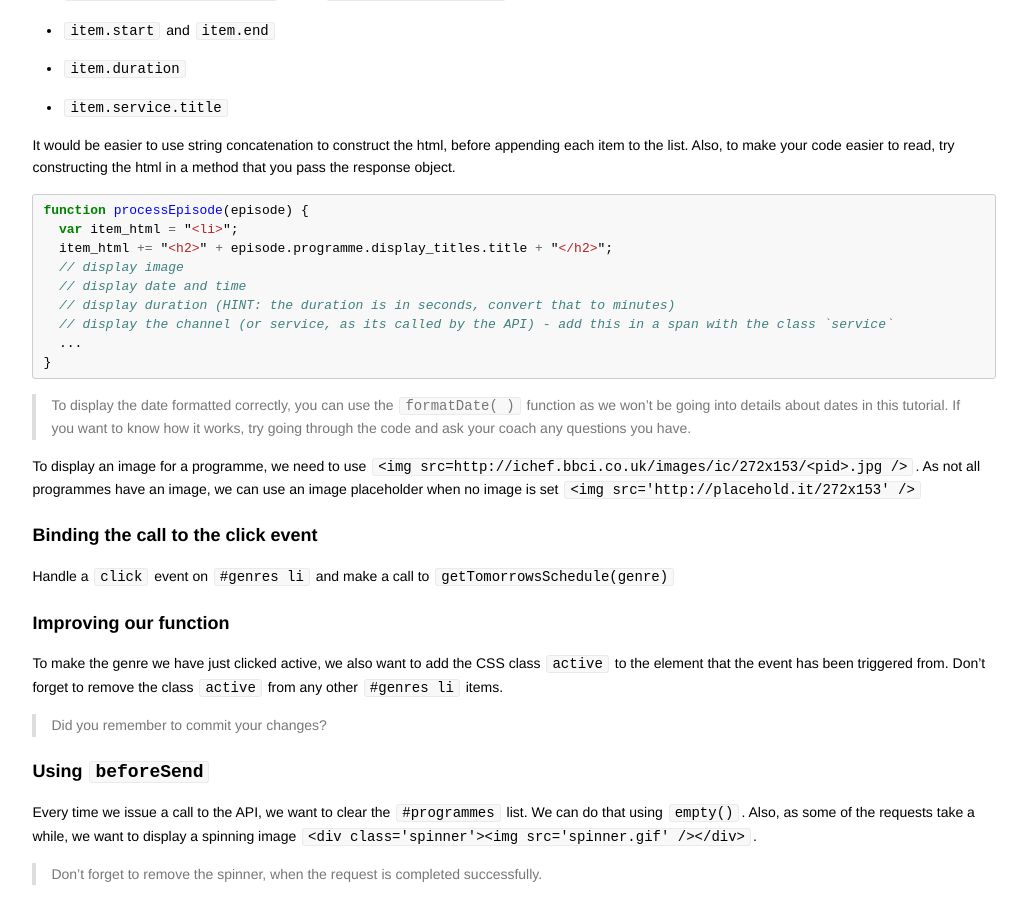
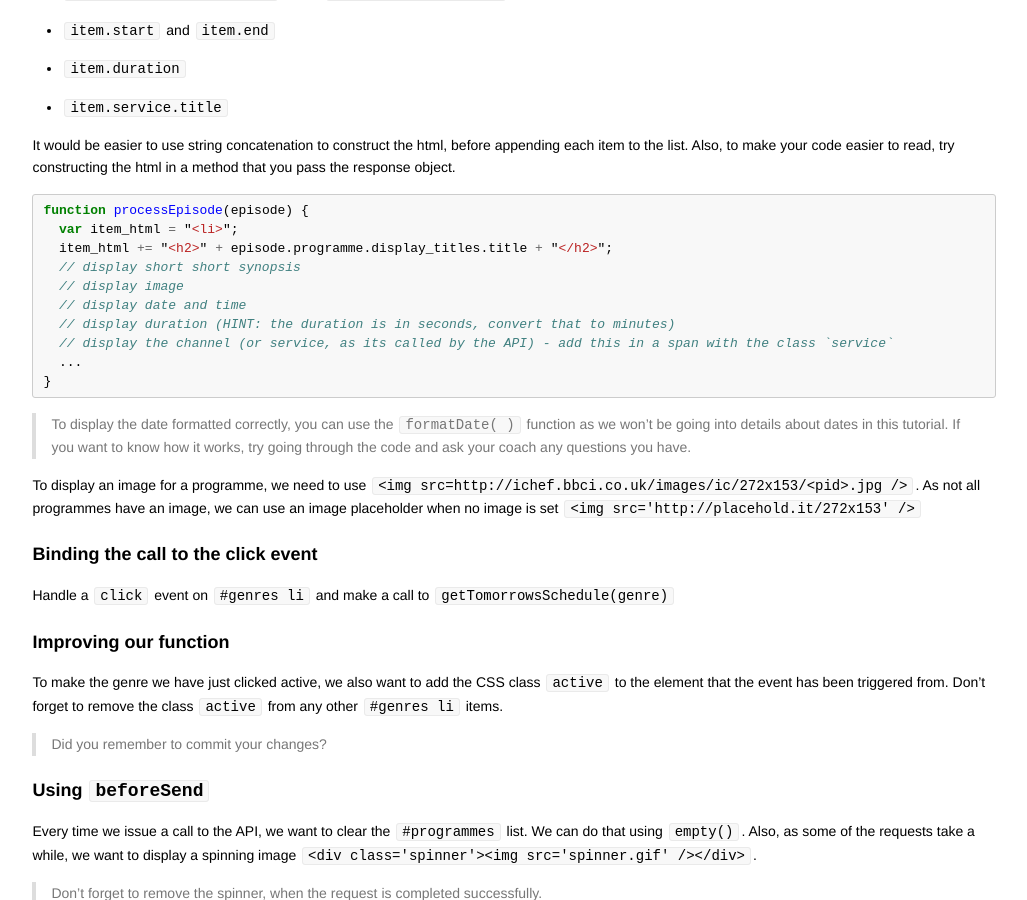
Before and after one commit to codebar/tutorials, a Jekyll site: the page built from js/lesson4/tutorial.md, in a window 1280 px wide and 900 px high, scrolled down 8167 px. Shown: the whole window, without its empty margins (126-1153 px from the left). Built offline with Jekyll 4.4.1, drawn with Linux system fonts in a browser that asks for light colours.

Commit message:
Add missing comment in Exercise 2

```diff
--- a/js/lesson4/tutorial.md
+++ b/js/lesson4/tutorial.md
@@ -382,6 +382,7 @@ Also, to make your code easier to read, try constructing the html in a method th
 function processEpisode(episode) {
   var item_html = "<li>";
   item_html += "<h2>" + episode.programme.display_titles.title + "</h2>";
+  // display short short synopsis
   // display image
   // display date and time
   // display duration (HINT: the duration is in seconds, convert that to minutes)
```
